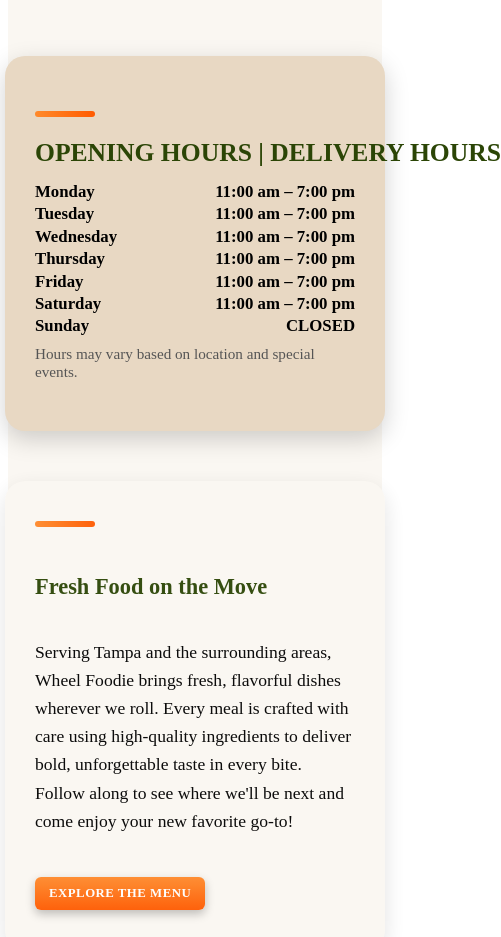
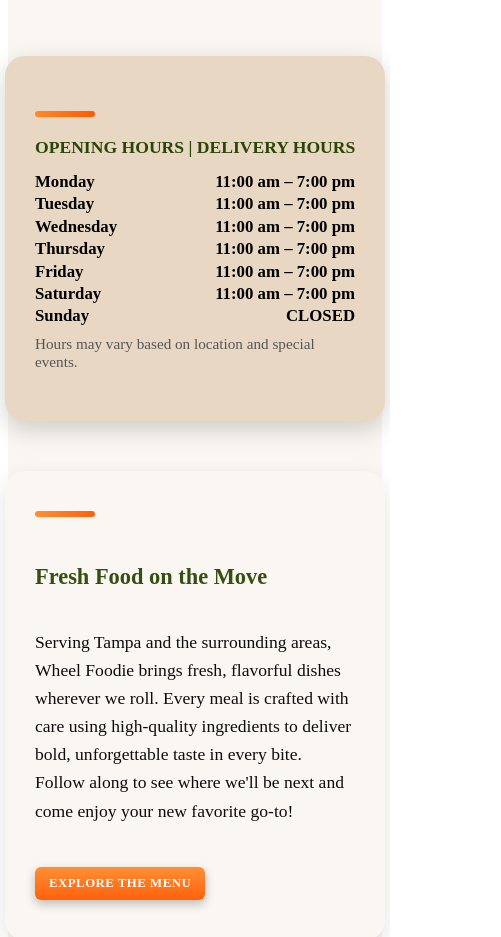
Before and after one commit to virginiamarc/wf, a plain HTML site: page locations.html in a window 390 px wide. Shown: the part 880-1817 px from the top of the page, 501 px wide, since content can reach past the window. Drawn offline with Linux system fonts and the light colour scheme.

Commit message:
Resized hours card for mobile

```diff
--- a/assets/css/style.css
+++ b/assets/css/style.css
@@ -1492,6 +1492,12 @@ input[type="date"]:valid::before {
     .info-row {
         gap: 50px;
     }
+
+      .hours-card h2 {
+        font-size: 1.1rem; /* adjust until it fits */
+        line-height: 1.2;
+        white-space: nowrap;
+    }
 }
 
 
```
